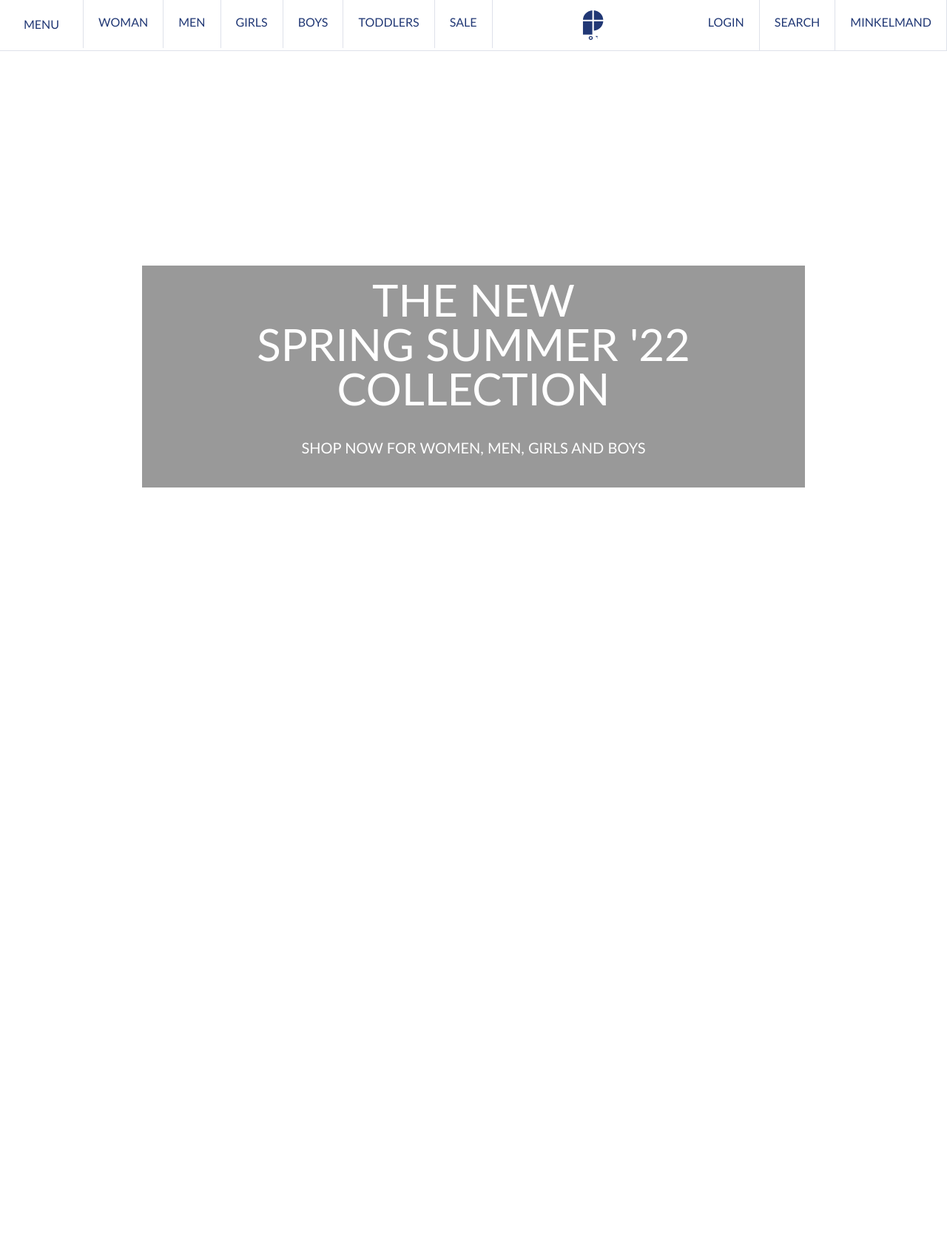
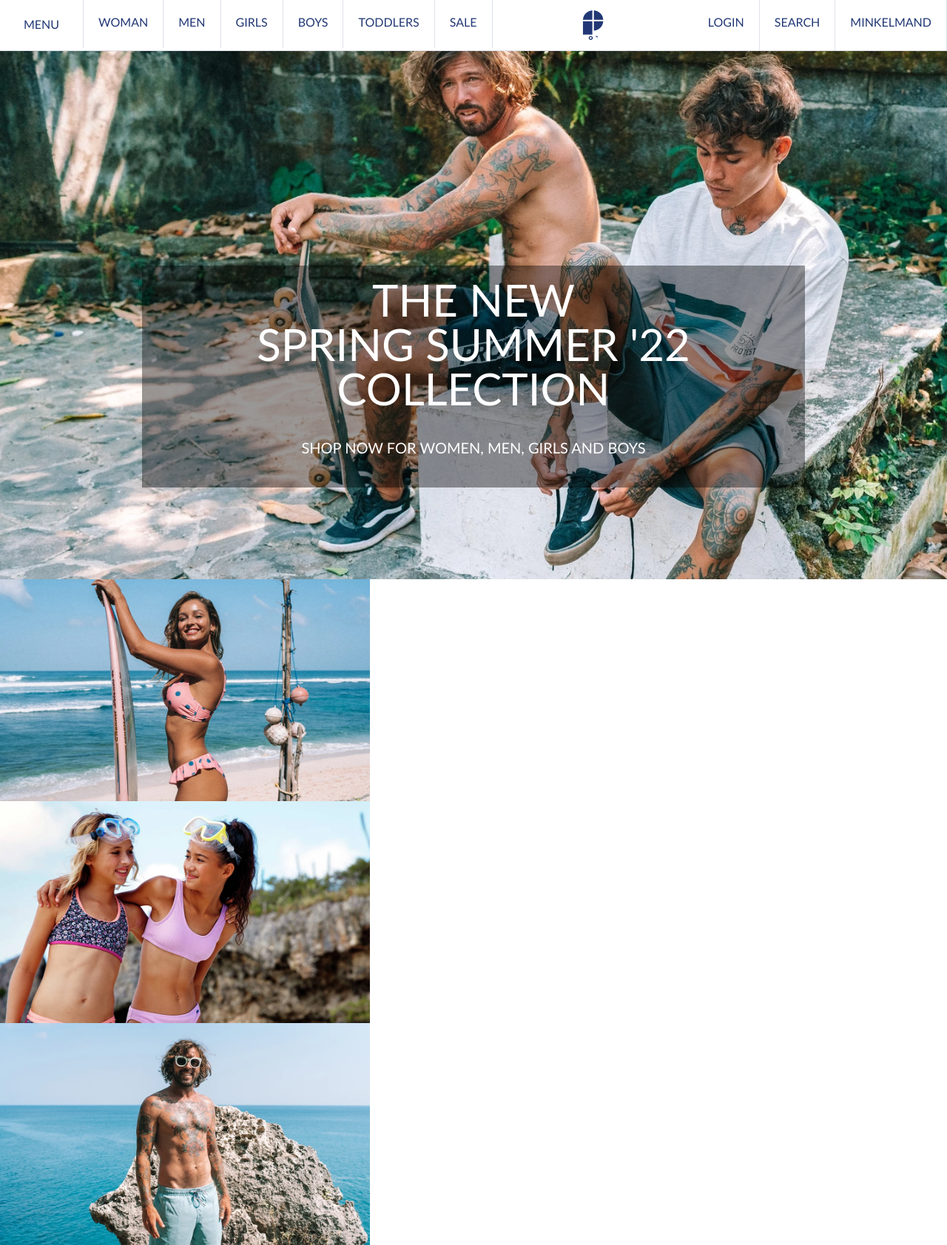
Before and after one commit to monty1289/web-2022, a web app: file assignment/index.html in a window 1280 px wide. Shown: the part 41-1724 px from the top of the page at 74% size. Before the commit the page ends 700 px from the top, so only its background shows below. Run offline with its HTML, style and script files only (its server is not run), Linux system fonts and the light colour scheme.

Commit message:
more divs added

```diff
--- a/assignment/assets/Css/style.css
+++ b/assignment/assets/Css/style.css
@@ -32,7 +32,6 @@
     align-items: center;
     text-align: center;
     display: flex;
-    align-items: center;
     justify-content:space-evenly;
     padding-left: 10%;
     padding-right: 10%;
@@ -106,12 +105,12 @@
 }
 
 .collection-pormotion{
-    background-image: url('assets/Images/resize.webp');
-    background-size: contain;
+    background-image: url('../Images/resize.webp');
+    background-size: cover;
     display: flex;
     justify-content: center;
-    width: 100vh;
-    height: auto;
+    width: auto;
+    height: 98vh;
 }
 
 .floatingText{
@@ -153,11 +152,33 @@
 }
 
 .womenKidsMen{
-    margin-top:1000cm;
-    padding: 2000px;
-    background-color: rgb(31, 18, 172);
+    background-color: #ffffff;
+    display: flex;
+    align-items: center;
+
+    display: flex;
+    justify-content:space-evenly;
+
+
 }
 
 .women{
-    background-image: url('as');
+    background-image: url('../Images/woman.webp');
+    background-size: cover;
+    height: 300px;
+    width: 500px;
 }
+
+.kids{
+    background-image: url('../Images/kids.webp');
+    height: 300px;
+    width: 500px;
+    background-size: cover;
+}
+
+.men{
+    background-image: url('../Images/men.webp');
+    height: 300px;
+    width: 500px;
+    background-size: cover;
+}
```
